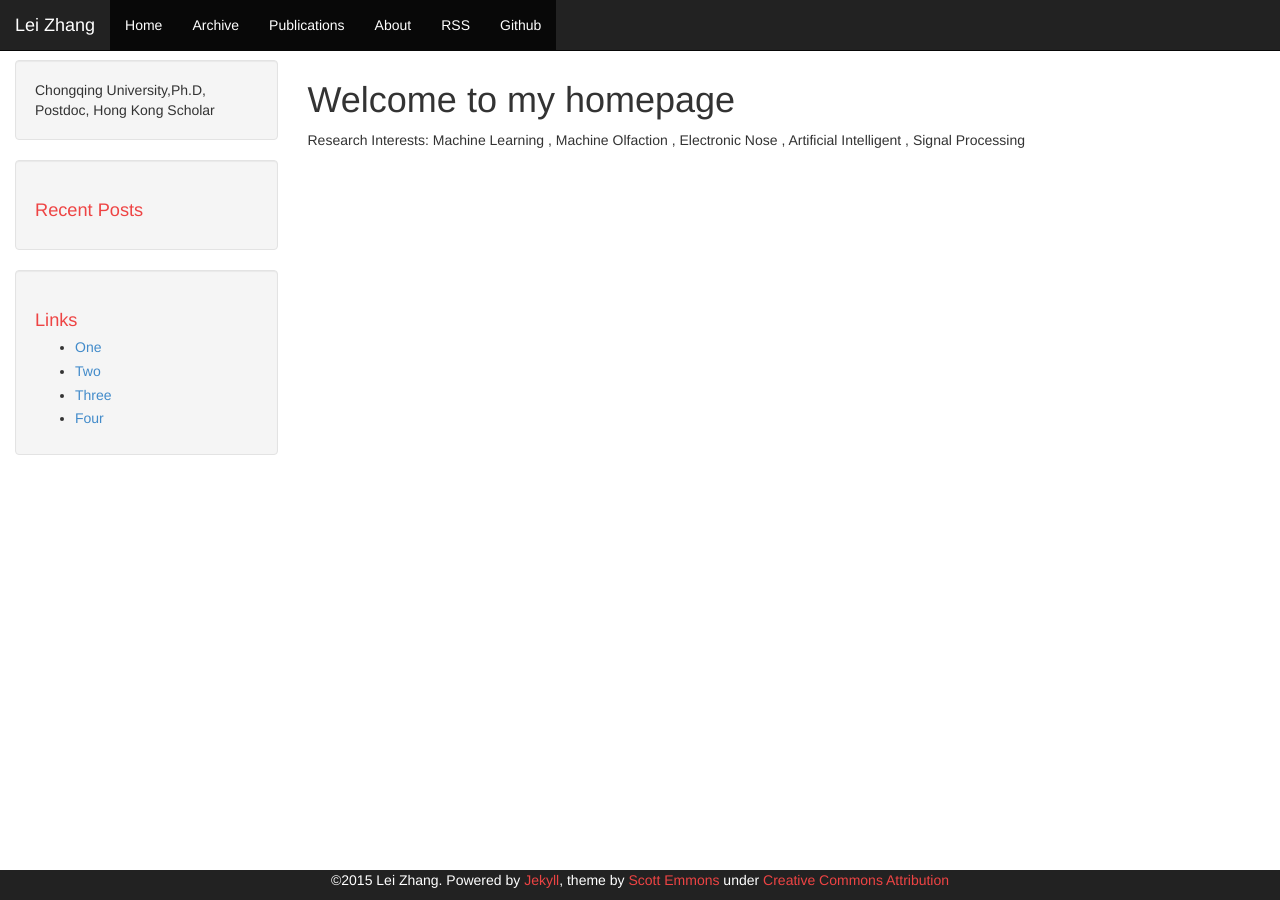
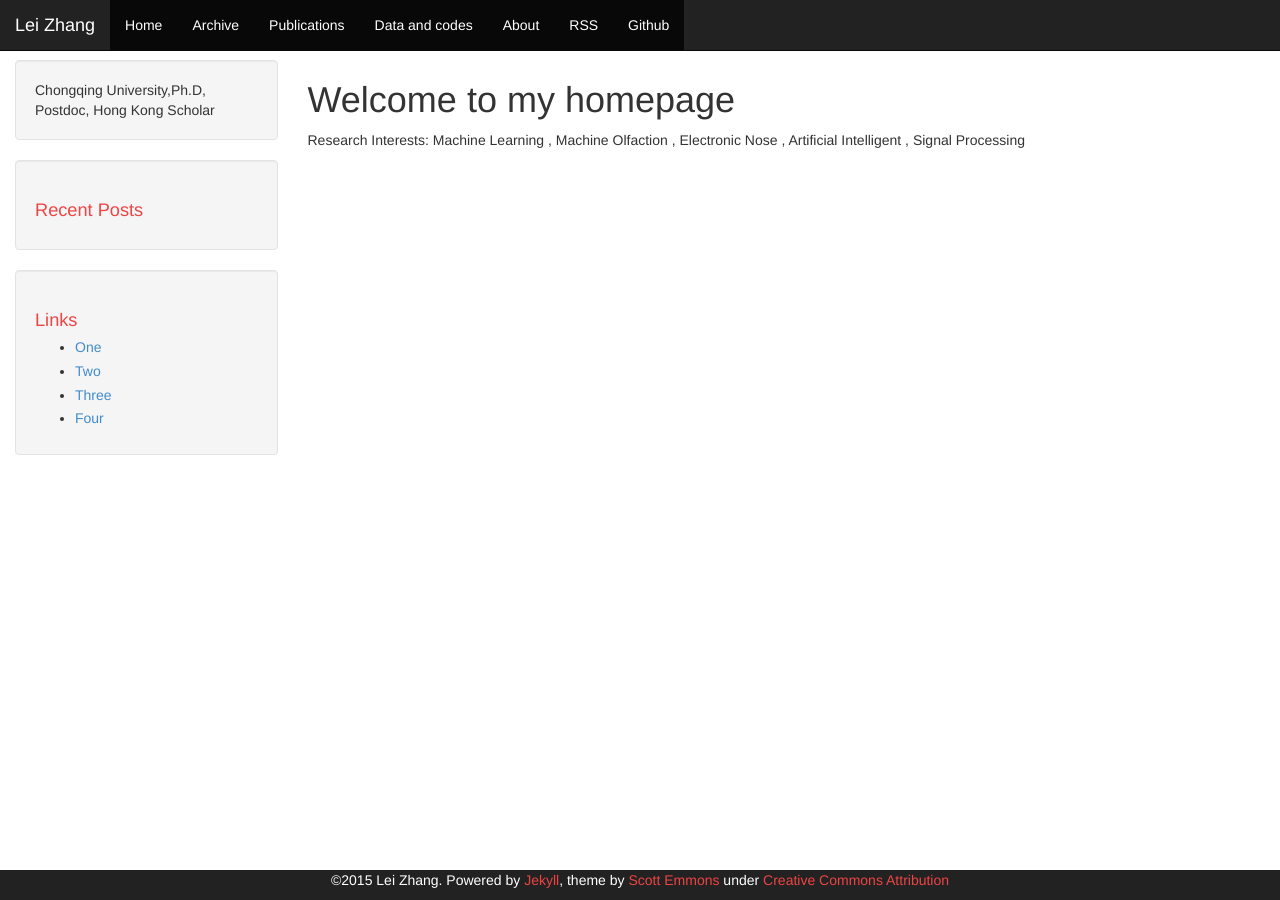
Before and after one commit to DrLeiZhang/website, a Jekyll site: the page built from index.html, in a window 1280 px wide. Built offline with Jekyll 4.4.1, drawn with Linux system fonts in a browser that asks for light colours; Markdown is read by kramdown in place of the engine named in the settings; the list of posts is cut into pages by our own code.

Commit message:
Update
Signed-off-by: leizhang@cqu.edu.cn <leizhang@cqu.edu.cn>

```diff
--- a/_includes/header.html
+++ b/_includes/header.html
@@ -31,7 +31,10 @@
                     <li class="active visible-xs-block"><a href="{{ site.baseurl }}/links.html">Links</a></li>
                     <li class="active"><a href="{{ site.baseurl }}/archive.html">Archive</a></li>
                     <li class="active"><a href="{{ site.baseurl }}/publications.html">Publications</a></li>
-                    <li class="active"><a href="{{ site.baseurl }}/about.html">About</a></li>
+                    <li class="active"><a
+href="{{ site.baseurl }}/data and codes.html">Data and codes</a></li>
+                    <li class="active"><a
+href="{{ site.baseurl }}/about.html">About</a></li>
                     <li class="active"><a href="{{ site.baseurl }}/feed.xml">RSS</a></li>
                     {% if site.github != '' %}
                       <li class="active"><a href="https://github.com/{{ site.github }}">Github</a></li>
```
